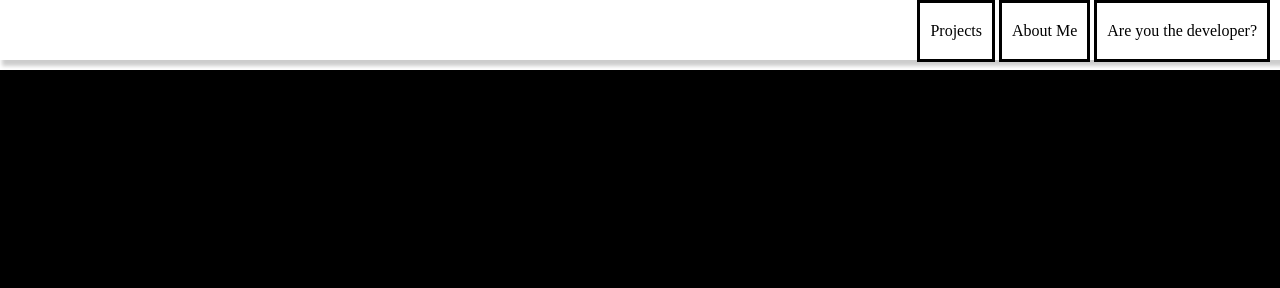
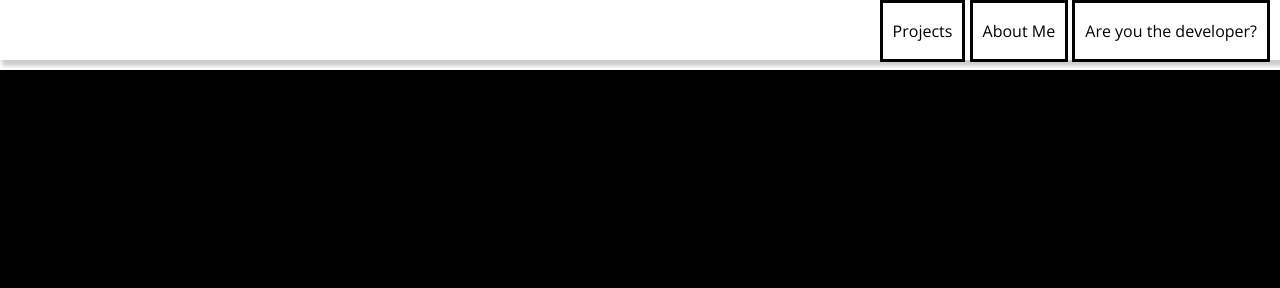
Before and after one commit to scattercat-creator/mySite, a plain HTML site: page index.html in a window 1280 px wide. Shown: the top 288 px of the page. Drawn offline with nearby package versions, Linux system fonts and the light colour scheme.

Commit message:
changed font

```diff
--- a/Resources/stylesheet.css
+++ b/Resources/stylesheet.css
@@ -4,6 +4,7 @@
 body {
     text-align: center;
     margin: 0;
+    font-family: 'Open Sans', sans-serif;
 }
 nav {
     width: 100vw;
@@ -22,7 +23,7 @@ li {
     color: black;
     text-decoration: none;
     margin: 0;
-    padding: 19px 10px;
+    padding: 17px 10px;
     border: solid black;
 
 }
--- a/index.html
+++ b/index.html
@@ -10,6 +10,9 @@
     <link rel="preconnect" href="https://fonts.googleapis.com">
 <link rel="preconnect" href="https://fonts.gstatic.com" crossorigin>
 <link href="https://fonts.googleapis.com/css2?family=Open+Sans:wght@700&display=swap" rel="stylesheet">
+<link rel="preconnect" href="https://fonts.googleapis.com">
+<link rel="preconnect" href="https://fonts.gstatic.com" crossorigin>
+<link href="https://fonts.googleapis.com/css2?family=Open+Sans&display=swap" rel="stylesheet">
 </head>
 <body>
 
```
